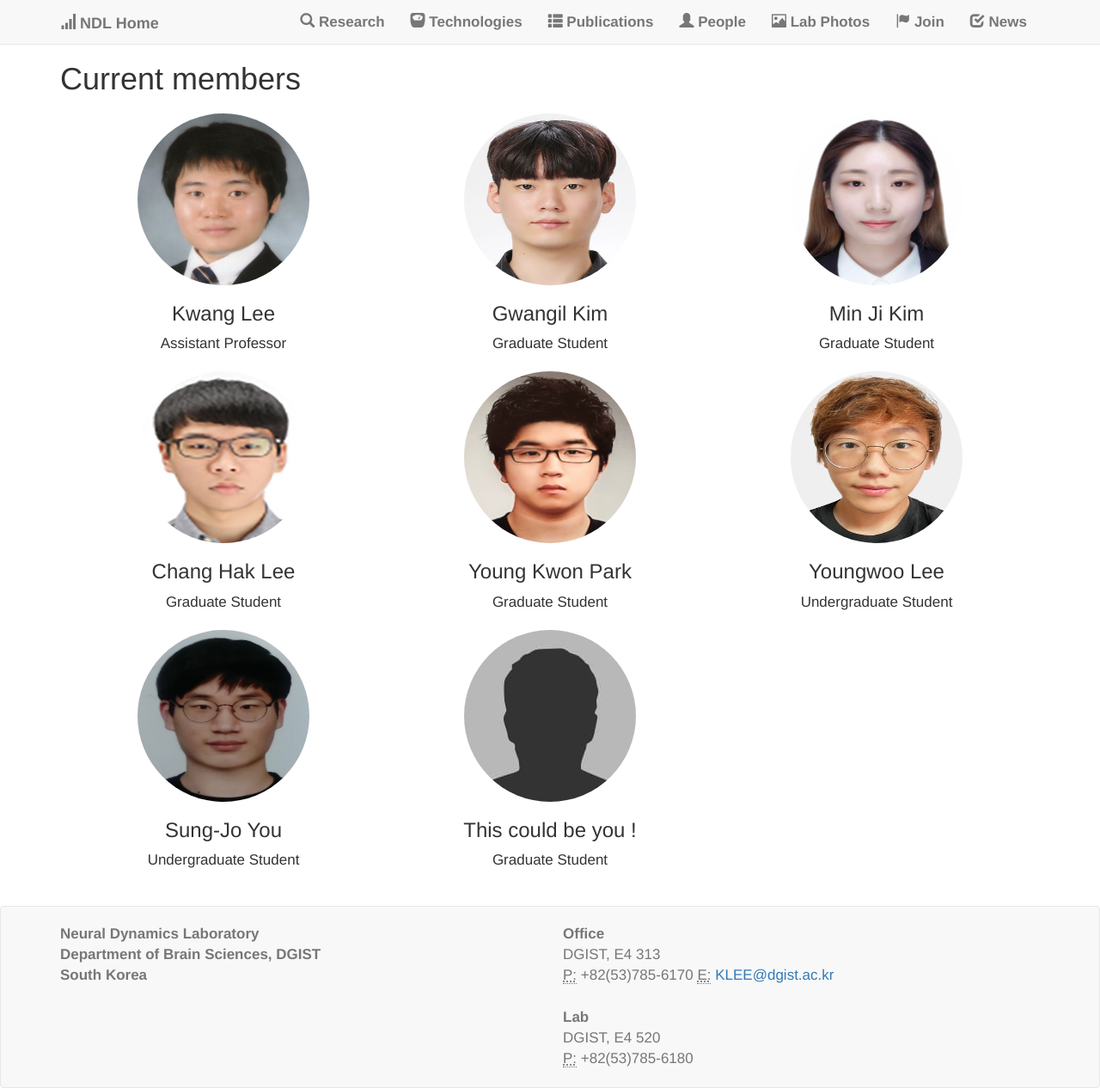
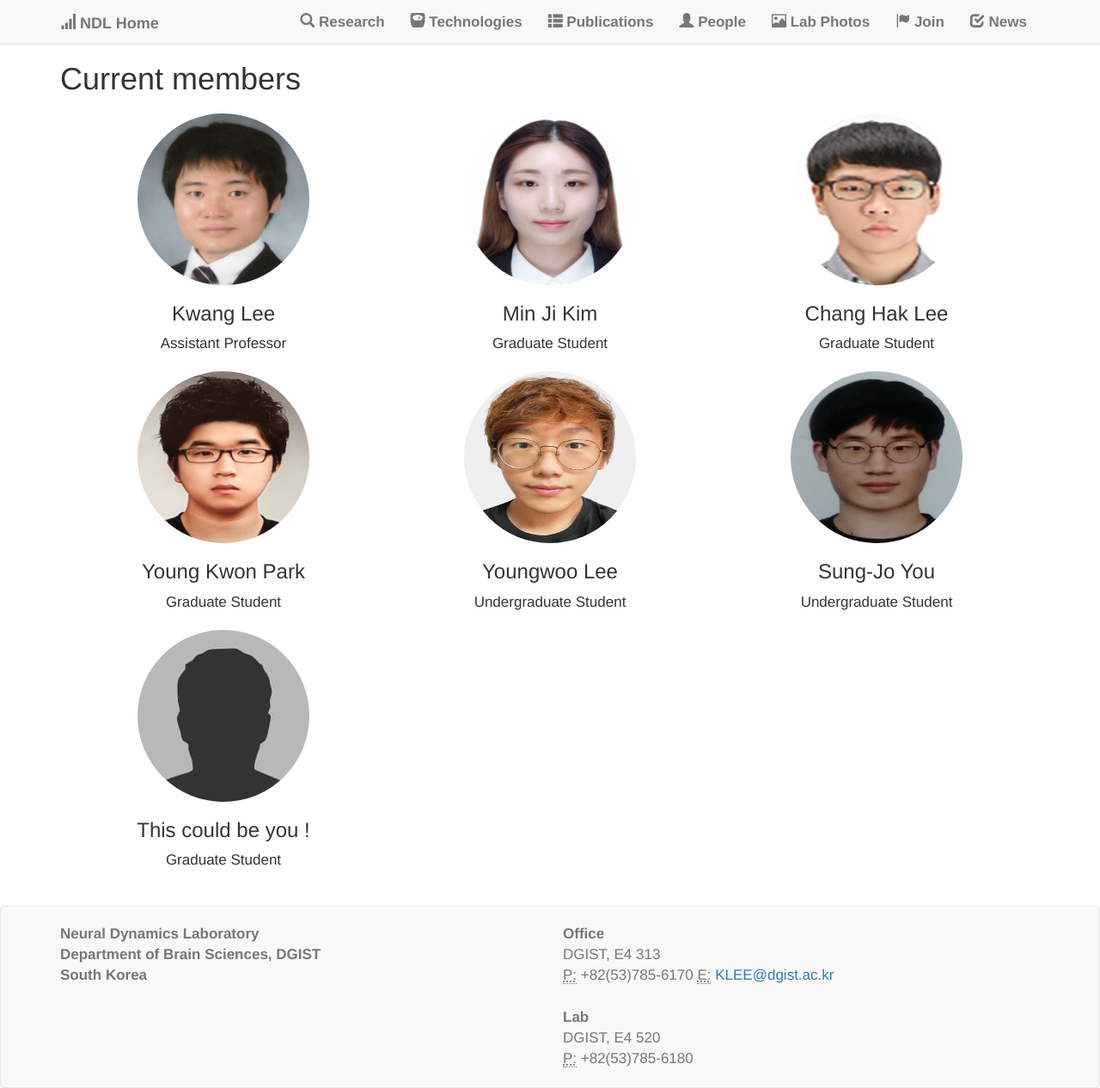
Before and after one commit to kleelab/kleelab.github.io, a Jekyll site: the page built from people.html, in a window 1280 px wide. Shown: the whole page at 86% size. Built offline with Jekyll 4.4.1, drawn with Linux system fonts in a browser that asks for light colours; nearby versions of some CDN libraries; a style sheet for code colours, icons or effects is not loaded.

Commit message:
Update people.yml

```diff
--- a/_data/people.yml
+++ b/_data/people.yml
@@ -3,10 +3,6 @@
 - name: Kwang Lee
   role: Assistant Professor
   photo: "images/Kwang2.jpg"
-
-- name: Gwangil Kim
-  role: Graduate Student
-  photo: "/images/Gwangil Kim.jpg"
 
 - name: Min Ji Kim
   role: Graduate Student
```
